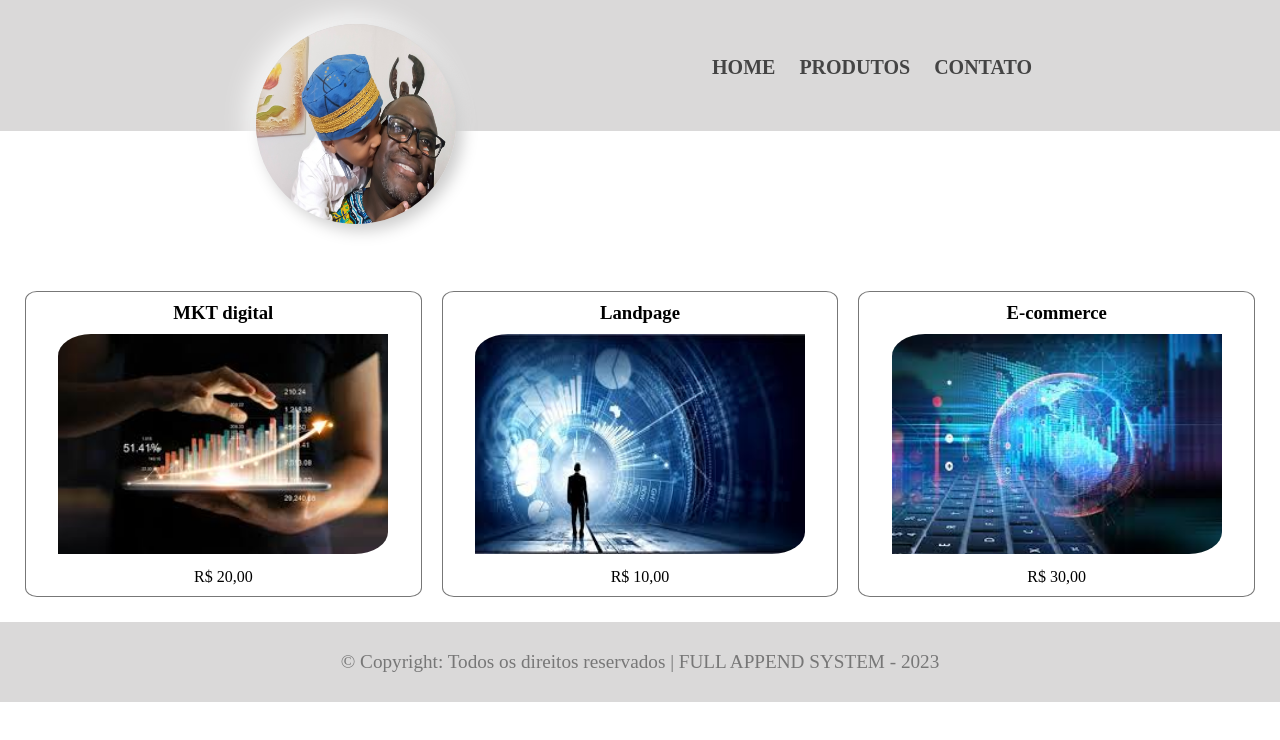
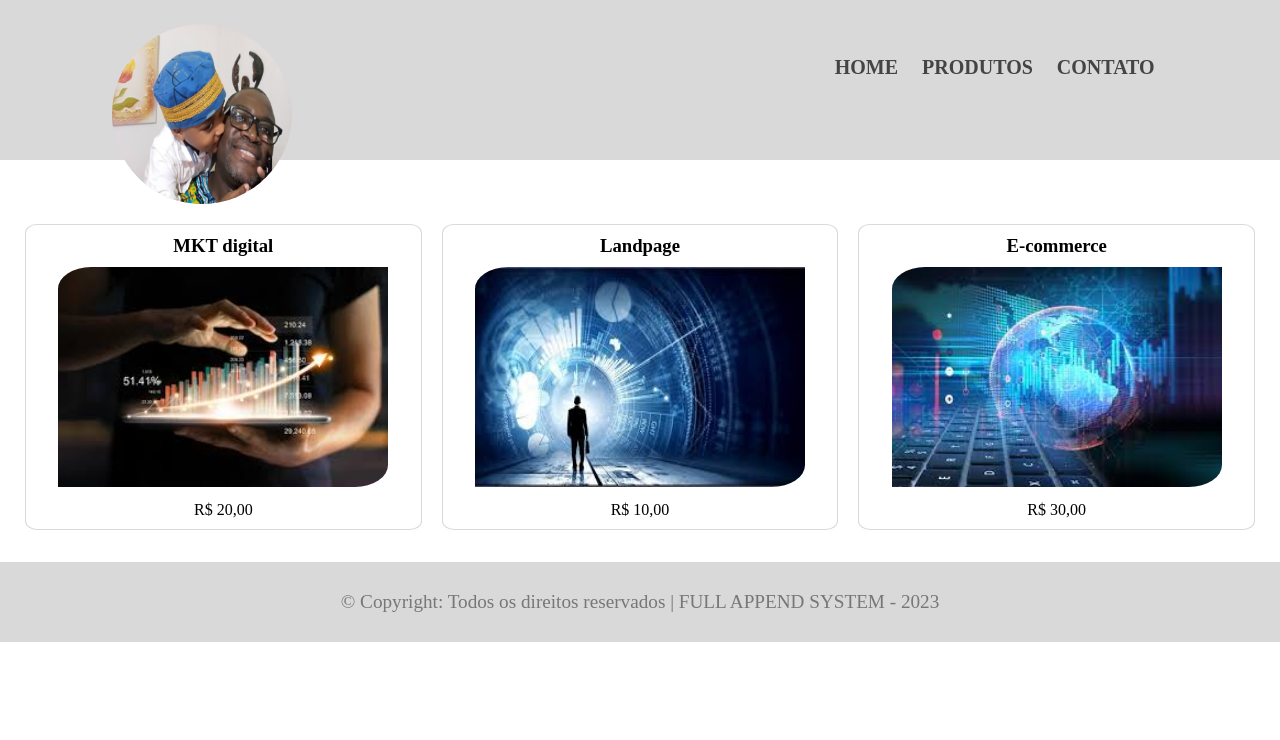
Before and after one commit to fongas01/Responsividade, a plain HTML site: page index.html in a window 1280 px wide. Drawn offline with nearby package versions, Linux system fonts and the light colour scheme.

Commit message:
Acertando as arestas

```diff
--- a/JS/script.js
+++ b/JS/script.js
@@ -1 +1,2 @@
 document.getElementById('paragrafoInvisivel').innerHTML = 'FULL APPEND SYSTEM';
+//document.querySelector('.fotoMap').innerHTML = "<img src='img/map-Africa.png' width='100' border='1px solid' >";
--- a/css/style.css
+++ b/css/style.css
@@ -3,11 +3,6 @@
     --black:#444;
     --light-color:#777;
     --bg-color:#d8d6d6ec;
-    --border: 1rem solid rgba(0, 0, 0, .04);
-    --box-shadow:.4rem .4rem 1rem  #ccc,
-                -.4rem -.4rem 1.8rem #fff;
-    --box-shadow-inset:.4rem .4rem 1.rem #ccc inset,
-                        -4rem -4rem 1.8rem #fff inset;
 }
 
 *{
@@ -76,7 +71,7 @@ header{
 
 /* CARD */
 .card{
-   border: solid 1px var(--light-color) ;
+   border: solid 1px var(--bg-color) ;
    border-radius: 3%;
 }
 
@@ -108,7 +103,7 @@ footer p{
 /*********  MEDIA QUERY  **********/
 @media (min-width:450px){
     header{
-        height: 8.2rem;
+        height: 10rem;
        }
 
    .autor img{
@@ -147,18 +142,15 @@ footer p{
    }
 
    .produtos .card{
-    background-color: var(--light-color);
-   }
-
-   .produtos .card img{
-    width: 330px;
+    background-color: var(--bg-color);
    }
  }
 
 @media (min-width:768px){
     .autor img{
-        width: 150px;
-        height: 150px;
+        width: 100px;
+        height: 100px;
+        margin-bottom: 5rem;
         /* DESFAZ O DISPLAY FIXED */
         position: absolute;
     }
@@ -182,7 +174,6 @@ footer p{
         padding-top: 1.8rem;
     }
 
-
    .produtos{
         display:grid;
         grid-template-columns: 1fr 1fr;
@@ -192,12 +183,15 @@ footer p{
     .produtos .card{
         background-color: white;
     }
+    .produtos .card img{
+        width:330px;
+    }
 }
 
 @media (min-width:991px){
     .autor img{
-        width: 180px;
-        height: 180px;
+        width: 120px;
+        height: 110px;
     }
 
    #paragrafoInvisivel{
@@ -217,11 +211,14 @@ footer p{
     .produtos{
         display:grid;
         grid-template-columns: 1fr 1fr 1fr;
+        margin-top: 2rem;
+        margin-bottom: 2rem;
     }
 
     .produtos .card{
         background-color: white;
     }
+
 }
 
 @media (min-width:1200px){
@@ -231,18 +228,18 @@ footer p{
     }
 
     .autor img{
-        width: 200px;
-        height: 200px;
-        margin-left:14rem;
+        width: 180px;
+        height: 180px;
+        margin-left:5rem;
    }
 
-   #paragrafoInvisivel, #menu-btn{
+    #menu-btn, #paragrafoInvisivel{
         display: none;
     }
 
    .menu ul{
         display: flex;
-        margin-left: 12rem;
+        margin-left: 35rem;
         margin-top: 3.5rem;
    }
 
@@ -258,7 +255,7 @@ footer p{
     }
 
     .produtos{
-        margin-top: 10rem;
+        margin-top: 4rem;
     }
 
     footer p{
```
Also changed, not shown: index.html (+2 -1 lines). Lines whose indentation alone changed are shown as unchanged.
